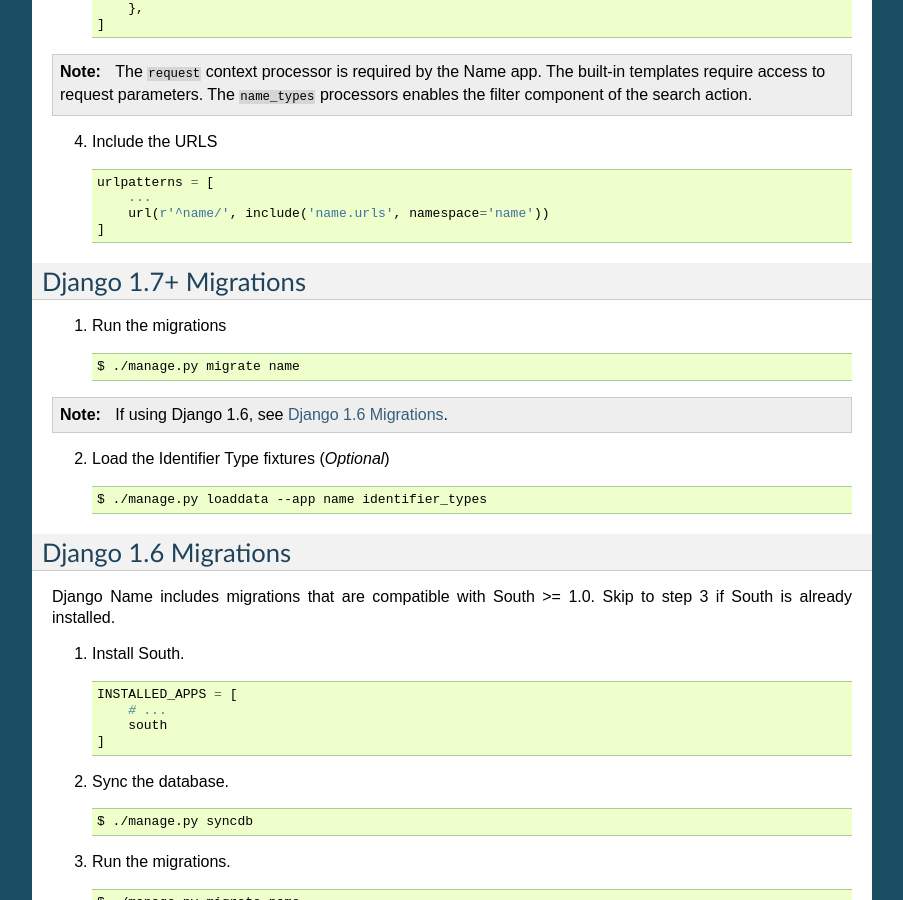
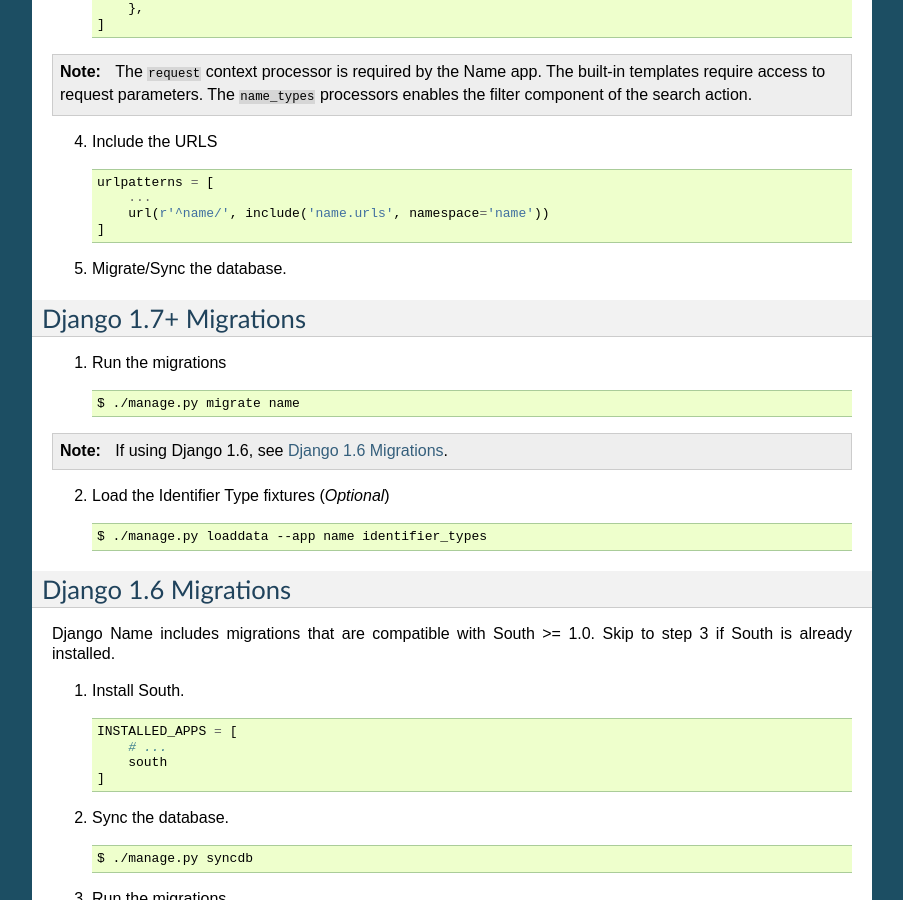
Before and after one commit to unt-libraries/django-name, a Sphinx documentation site: the page built from docs/installation.rst, in a window 1280 px wide and 900 px high, scrolled down 955 px. Shown: the whole window, without its empty margins (198-1101 px from the left). Built offline with Sphinx 7.4.7, drawn with Linux system fonts in a browser that asks for light colours.

Commit message:
Add step directing readers to the migration instructions. [ci skip]

```diff
--- a/docs/installation.rst
+++ b/docs/installation.rst
@@ -69,6 +69,9 @@
     ]
 
 
+5. Migrate/Sync the database.
+
+
 Django 1.7+ Migrations
 ----------------------
 
```
